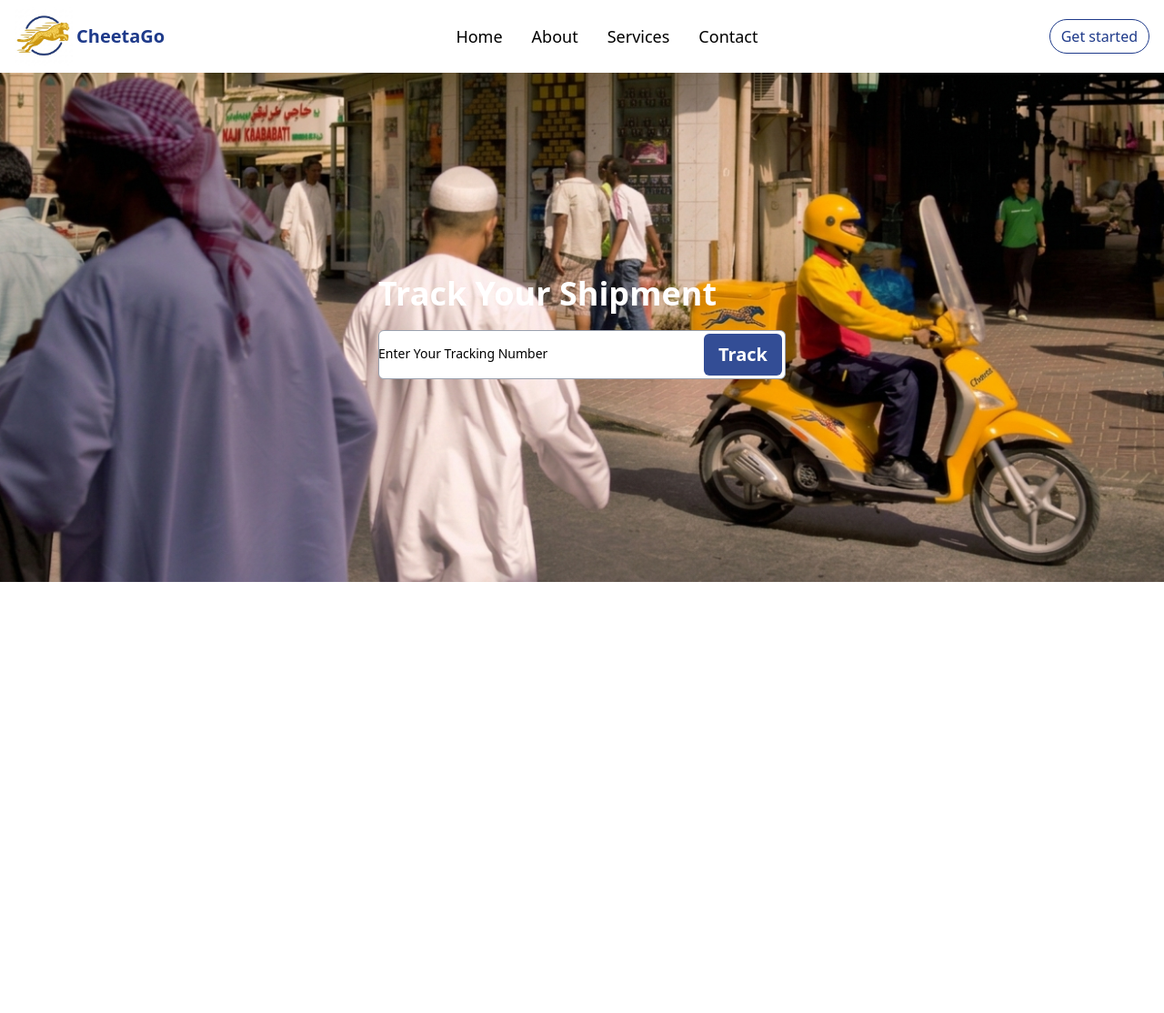
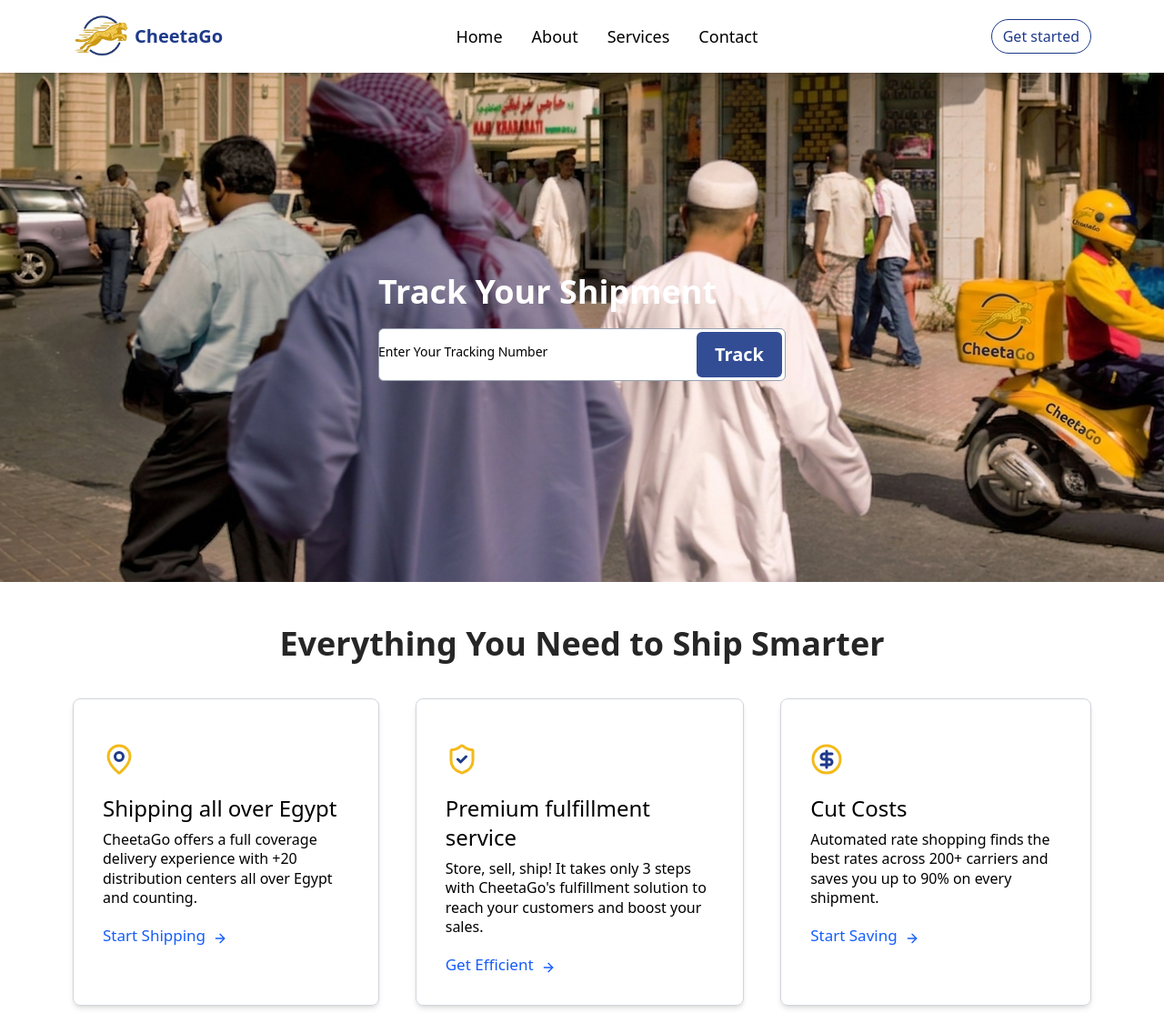
Before and after one commit to MayarAbdelbasser/CheetaGo, a Flask app: page / in a window 1280 px wide. Shown: the whole page at 91% size. Before the commit the page ends 640 px from the top, so only its background shows below. Run offline with Flask 3, Linux system fonts and the light colour scheme; style sheets or scripts are compiled from the project's sources.

Commit message:
Added about page

```diff
--- a/static/js/home.js
+++ b/static/js/homePage.js
@@ -5,3 +5,7 @@ const menu = document.getElementById("navbar-sticky");
 btn.addEventListener("click", () => {
   menu.classList.toggle("hidden");
 });
+
+document.addEventListener("DOMContentLoaded", () => {
+  lucide.createIcons();
+});
--- /dev/null
+++ b/static/js/script.js
@@ -0,0 +1 @@
+lucide.createIcons();
--- /dev/null
+++ b/templates/homePage/about.html
@@ -0,0 +1,78 @@
+<div
+  class="mt-10 max-w-6xl flex flex-wrap flex-col items-center justify-center gap-10 mx-auto px-4 py-2"
+>
+  <h2 class="font-bold text-2xl md:text-4xl text-(--text)">
+    Everything You Need to Ship Smarter
+  </h2>
+  <div class="flex flex-col md:flex-row gap-10 w-full">
+    <div
+      class="pt-12 px-8 pb-8 border border-gray-300 rounded-lg shadow-md group"
+    >
+      <span class="">
+        <i
+          data-lucide="map-pin"
+          class="text-(--primary) [&_circle]:stroke-(--blue) size-9"
+        ></i>
+      </span>
+      <div class="mt-5 space-y-2">
+        <p class="font-medium">Shipping all over Egypt</p>
+        <p class="text-[16px]">
+          CheetaGo offers a full coverage delivery experience with +20
+          distribution centers all over Egypt and counting.
+        </p>
+      </div>
+      <div
+        class="mt-5 flex items-center gap-2 group-hover:gap-3 transition-all duration-300"
+      >
+        <a href="#" class="text-blue-600 text-[17px]">Start Shipping </a>
+        <i data-lucide="arrow-right" class="size-4 text-blue-600 mt-1"></i>
+      </div>
+    </div>
+    <div
+      class="pt-12 px-8 pb-8 border border-gray-300 rounded-lg shadow-md group"
+    >
+      <span class="">
+        <i
+          data-lucide="shield-check"
+          class="text-(--blue) [&>*:nth-child(1)]:stroke-(--primary) size-9"
+        ></i>
+      </span>
+      <div class="mt-5 space-y-2">
+        <p class="font-medium">Premium fulfillment service</p>
+        <p class="text-[16px]">
+          Store, sell, ship! It takes only 3 steps with CheetaGo's fulfillment
+          solution to reach your customers and boost your sales.
+        </p>
+      </div>
+      <div
+        class="mt-5 flex items-center gap-2 group-hover:gap-3 transition-all duration-300"
+      >
+        <a href="#" class="text-blue-600 text-[17px]">Get Efficient</a>
+        <i data-lucide="arrow-right" class="size-4 text-blue-600 mt-1"></i>
+      </div>
+    </div>
+    <div
+      class="pt-12 px-8 pb-8 border border-gray-300 rounded-lg shadow-md group"
+    >
+      <span class="">
+        <i
+          data-lucide="circle-dollar-sign"
+          class="text-(--blue) [&>*:nth-child(1)]:stroke-(--primary) size-9"
+        ></i>
+      </span>
+      <div class="mt-5 space-y-2">
+        <p class="font-medium">Cut Costs</p>
+        <p class="text-[16px]">
+          Automated rate shopping finds the best rates across 200+ carriers and
+          saves you up to 90% on every shipment.
+        </p>
+      </div>
+      <div
+        class="mt-5 flex items-center gap-2 group-hover:gap-3 transition-all duration-300"
+      >
+        <a href="#" class="text-blue-600 text-[17px]">Start Saving</a>
+        <i data-lucide="arrow-right" class="size-4 text-blue-600 mt-1"></i>
+      </div>
+    </div>
+  </div>
+</div>
--- a/templates/homePage/header.html
+++ b/templates/homePage/header.html
@@ -1,14 +1,14 @@
 <header
-  class="relative h-[70vh] bg-[url('/static/images/hero_section.png')] bg-center bg-cover bg-no-repeat flex justify-center items-center"
+  class="relative h-[70vh] bg-[url('/static/images/hero_section2.png')] bg-content bg-no-repeat flex justify-center items-center"
 >
-  <div class="h-full w-dvw bg-taupe-900 opacity-50 absolute z-0"></div>
+  <div class="h-full w-full bg-taupe-900 opacity-50 absolute z-0"></div>
   <div class="relative flex flex-col gap-5">
     <h1 class="font-bold text-white text-4xl">Track Your Shipment</h1>
     <div class="relative">
       <input
         type="text"
         id="floating_filled"
-        class="block px-2.5 pb-2.5 pt-5 text-[16px] text-heading bg-white border border-gray-400 hover:border-gray-900 rounded-md appearance-none focus:border-gray-900 focus:ring-0 focus:border-brand peer w-100 md:w-[35vw]"
+        class="block px-2.5 pb-3.5 pt-5 text-[16px] text-heading bg-white border border-gray-400 hover:border-gray-900 rounded-md appearance-none focus:border-gray-900 focus:ring-0 focus:border-brand peer w-100 md:w-[35vw]"
         placeholder=" "
       />
       <label
@@ -17,7 +17,7 @@
         >Enter Your Tracking Number</label
       >
       <button
-        class="absolute right-1 top-1 bottom-1 bg-(--blue) opacity-90 text-[20px] text-white rounded-md font-semibold hover:opacity-100 cursor-pointer transition duration-300 px-4"
+        class="absolute right-1 top-1 bottom-1 bg-(--blue) opacity-90 text-[20px] text-white rounded-md font-semibold hover:opacity-100 cursor-pointer transition duration-300 px-5"
       >
         Track
       </button>
--- a/templates/homePage/index.html
+++ b/templates/homePage/index.html
@@ -1,4 +1,7 @@
 {% extends "layout.html" %} {% block content %}
 
 <!-- Hero section -->
-{% include 'homePage/header.html' %} {% endblock %}
+{% include 'homePage/header.html' %}
+
+<!-- About section -->
+{% include 'homePage/about.html' %} {% endblock %}
--- a/templates/layout.html
+++ b/templates/layout.html
@@ -24,6 +24,7 @@
   </head>
   <body class="font-sans text-2xl">
     {% include 'navbar.html' %} {% block content %} {% endblock content %}
-    <script src="{{ url_for('static', filename='js/home.js') }}"></script>
+    <script src="https://unpkg.com/lucide@latest" defer></script>
+    <script src="{{ url_for('static', filename='js/homePage.js') }}"></script>
   </body>
 </html>
--- a/templates/navbar.html
+++ b/templates/navbar.html
@@ -1,6 +1,6 @@
-<nav class="sticky w-full z-20 top-0 inset-s-0">
+<nav class="sticky w-full z-20 top-0 inset-s-0 bg-white shadow-md">
   <div
-    class="max-w-7xl flex flex-wrap items-center justify-between mx-auto px-4 py-2"
+    class="max-w-6xl flex flex-wrap items-center justify-between mx-auto px-4 py-2"
   >
     <a
       href="http://127.0.0.1:5000/"
```
Also changed, not shown: static/images/Hero_section1.jpg (added), static/images/Hero_section1.png (added), static/images/Hero_section2.png (added).
